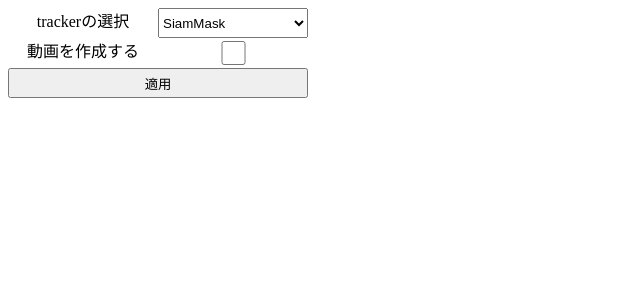
After one commit to deepgreenAN/tracking_annotation, a Flask app: page /option in a window 1280 px wide. The commit adds this page. Shown: the top 300 px of the page, without its empty margins (0-640 px from the left). Run offline with Flask 2, Linux system fonts and the light colour scheme.

Commit message:
opencv_trackerを追加

```diff
--- a/app.py
+++ b/app.py
@@ -7,6 +7,7 @@ import cv2
 import numpy as np
 from image_array import MovieImageArrayFile
 from app_config import config
+from tracker_factory import tracker_symbols, factory
 
 
 app = Flask(__name__)
@@ -276,6 +277,22 @@ def help():
     app.logger.debug("this is help")
     return render_template('help.html')
 
+
+@app.route("/option")
+def option():
+    app.logger.debug("this is option")
+    return render_template("option.html", trackers=tracker_symbols, make_video=config.make_video)
+
+
+@app.route("/optionsubmit", methods=["POST"])
+def get_option():
+    config.make_video = request.json["make_video"]
+    app.logger.debug("tracker name:"+str(request.json["tracker_name"]))
+    config.tracker = factory(str(request.json["tracker_name"]), config.is_cpu)
+    app_global.tracker = config.tracker
+    return jsonify({"is_success":True})
+
+
 if __name__ == '__main__':
     app.debug = True
     app.run(host='0.0.0.0', port=5000)
--- a/app_config.py
+++ b/app_config.py
@@ -6,7 +6,7 @@ class Config:
     self.make_video = False
     self.is_cpu = True
     self.tracker = factory("SiamMask", self.is_cpu)
-
+    #self.tracker = factory("SiamRPN", self.is_cpu)
 
 config = Config()
 
--- /dev/null
+++ b/static/option.css
@@ -0,0 +1,25 @@
+#container {
+  display: grid;
+  text-align:center;
+  grid-template-rows: 30px 30px 30px;
+  grid-template-columns: 150px 150px;
+  grid-template-areas:
+    "areaA areaB"
+    "areaC areaD"
+    "areaE areaE";
+}
+#tracker-name-text{
+  grid-area: areaA;
+}
+#tracker-name-select{
+  grid-area: areaB;
+}
+#make-video-text{
+  grid-area: areaC;
+}
+#make-video-checkbox{
+  grid-area: areaD;
+}
+#option-submit-button{
+  grid-area: areaE;
+}
--- /dev/null
+++ b/static/option.js
@@ -0,0 +1,24 @@
+tracker_name_select = document.getElementById("tracker-name-select");
+make_video_checkbox = document.getElementById("make-video-checkbox");
+
+function postOption() {
+  $.ajax({
+    url: "/optionsubmit",
+    type: "POST",
+    data: JSON.stringify({
+      "tracker_name":tracker_name_select.value,
+      "make_video":make_video_checkbox.checked
+    }),
+    dataType: "json",
+    contentType: "application/json"
+  }).done(function(response){
+      if (response["is_success"]) {
+        alert("オプションを適用しました")
+      }
+  })
+}
+
+option_submit_button = document.getElementById("option-submit-button");
+option_submit_button.onclick = (e) => {
+  postOption();
+}
--- /dev/null
+++ b/templates/option.html
@@ -0,0 +1,32 @@
+<!DOCTYPE html>
+<html lang="ja">
+  <head>
+    <meta charset="utf-8">
+    <script src="https://ajax.googleapis.com/ajax/libs/jquery/3.4.1/jquery.min.js"></script>
+    <link rel="stylesheet" href="{{ url_for('static', filename='option.css') }}">
+    <title>option</title>
+  </head>
+  <body>
+    <div id="container">
+      <div id="tracker-name-text">
+        trackerの選択
+      </div>
+      <select name="tracker-name" id="tracker-name-select">
+        {% for tracker in trackers %}
+        <option value={{tracker}}>{{tracker}}</option>
+        {% endfor %}
+      </select>
+      <div id="make-video-text">
+        動画を作成する
+      </div>
+      {% if make_video %}
+      <input type="checkbox" id="make-video-checkbox" checked>
+      {% else %}
+      <input type="checkbox" id="make-video-checkbox">
+      {% endif %}
+      <input type="button" id="option-submit-button" value="適用" >
+    </div>
+    <!-- <script type="text/javascript" src="/static/script.js"></script> -->
+    <script type="text/javascript" src="{{ url_for('static', filename='option.js')}}"></script>
+  </body>
+</html>
--- a/tracker_factory.py
+++ b/tracker_factory.py
@@ -1,10 +1,19 @@
 from trackers import SiamMaskTracker, SiamRPNTracker, SiamRPNTrackerV2, SiamMaskTrackerV2
+from trackers import CSRTTracker, KCFTracker, GoTurnTracker
 
-tracker_symbol = ["SiamMask", "SiamMaskV2", "SiamRPN", "SiamRPNV2"]
+tracker_symbols = [
+  "SiamMask",
+  "SiamMaskV2",
+  "SiamRPN",
+  #"SiamRPNV2", # エラーが出る
+  "CSRT",
+  "KCF",
+  #"GoTurn"  # エラーが出る
+]
 
 def factory(symbol_str, is_cpu=True):
-  if symbol_str not in tracker_symbol:
-    raise Exception("tracker must be in {}".format(tracker_symbol))
+  if symbol_str not in tracker_symbols:
+    raise Exception("tracker must be in {}".format(tracker_symbols))
 
   if symbol_str=="SiamMask":
     return SiamMaskTracker(is_cpu=is_cpu)
@@ -12,8 +21,14 @@ def factory(symbol_str, is_cpu=True):
     return SiamMaskTrackerV2(is_cpu=is_cpu)
   elif symbol_str=="SiamRPN":
     return SiamRPNTracker(is_cpu=is_cpu)
-  elif symbol_str=="SiamRPNV2":
-    return SiamRPNTrackerV2(is_cpu=is_cpu)
+  #elif symbol_str=="SiamRPNV2":
+  #  return SiamRPNTrackerV2(is_cpu=is_cpu)
+  elif symbol_str=="CSRT":
+    return CSRTTracker()
+  elif symbol_str=="KCF":
+    return KCFTracker()
+  #elif symbol_str=="GoTurn":
+  #  return GoTurnTracker()
 
 
 if __name__ == "__main__":
--- a/trackers/__init__.py
+++ b/trackers/__init__.py
@@ -1,2 +1,3 @@
 from .siamese_mask_tracker import SiamMaskTracker
 from .pysot_trackers import SiamRPNTracker, SiamRPNTrackerV2, SiamMaskTrackerV2
+from .opencv_tracker import CSRTTracker, KCFTracker, GoTurnTracker
```
Also changed, not shown: static/script.js (+20 -0 lines), templates/help.html (+7 -1 lines), trackers/opencv_tracker.py (added, +102 -0 lines), trackers/pysot_trackers.py (+52 -12 lines), 4 other files.
